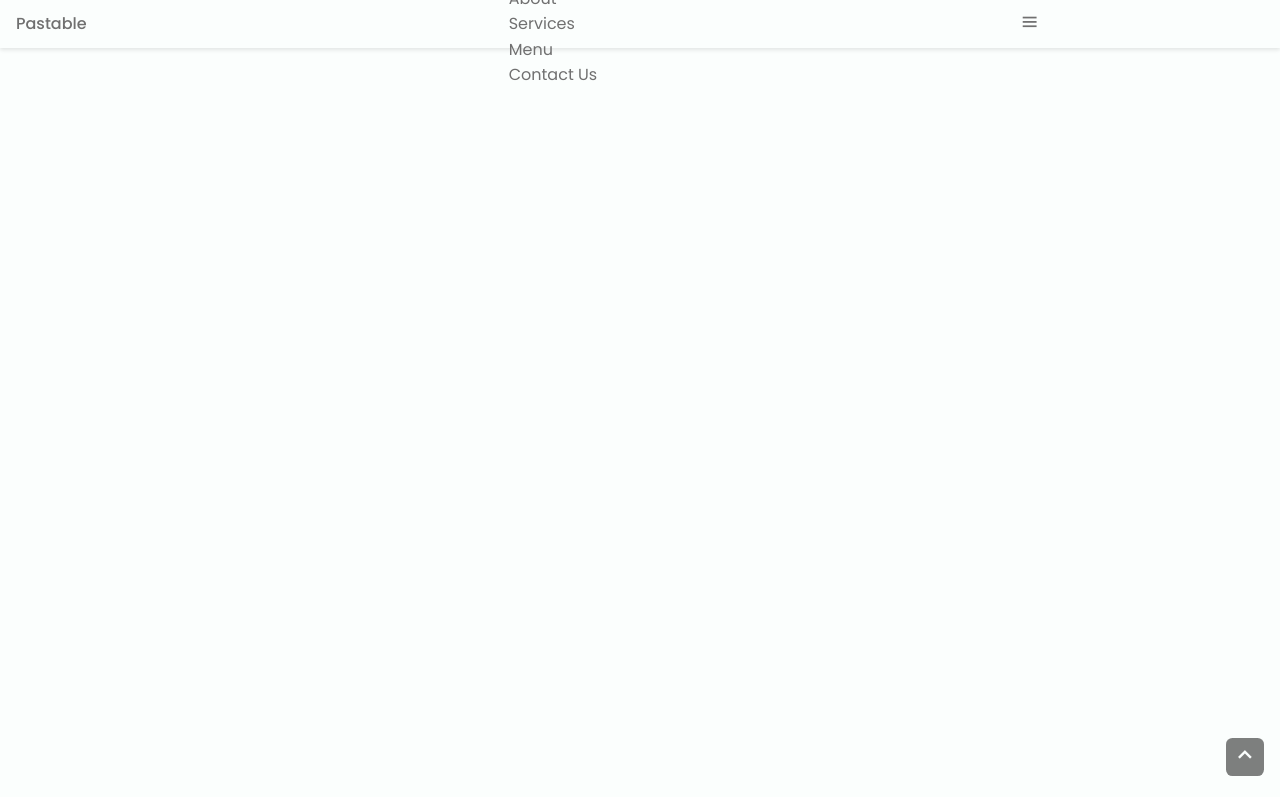
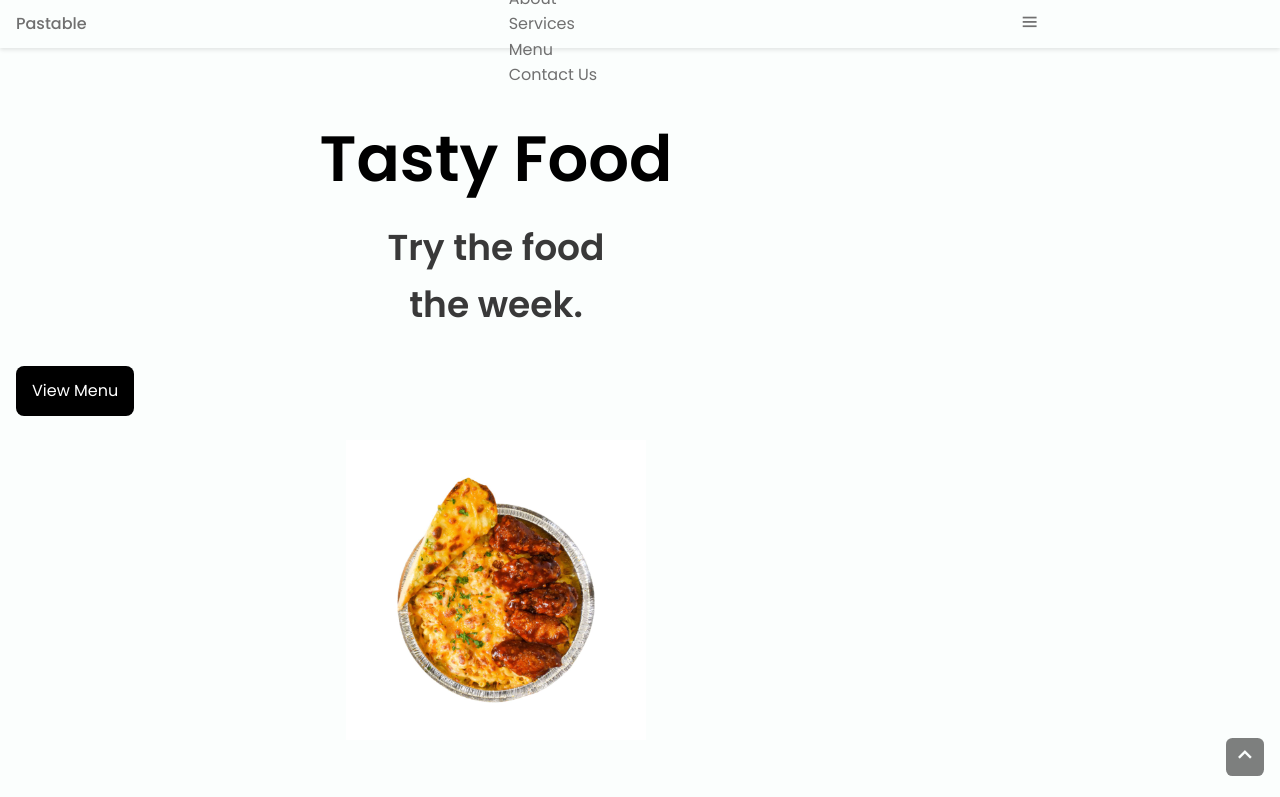
Before and after one commit to ahmedMoussa2020/pastable, a plain HTML site: page index.html in a window 1280 px wide. Drawn offline with nearby package versions, Linux system fonts and the light colour scheme.

Commit message:
scoll up and home

```diff
--- a/index.html
+++ b/index.html
@@ -53,6 +53,29 @@
 
   <main class="l-main">
 
+    <!-- Home -->
+    <section class="home" id="home">
+      <div class="home__container bd-container bd-grid">
+        <div class="home__data">
+          <h1 class="home__title">Tasty Food</h1>
+          <h2 class="home__subtitle">Try the food <br> the week.</h2>
+          <a href="#" class="button">View Menu</a>
+        </div>
+
+        <img src="pastable/img/bbqChickenBread.jpeg" class="home__img" alt="">
+      </div>
+    </section>
+
+    <!-- Home -->
+    <section class="home" id="home">
+
+    </section>
+
+    <!-- Home -->
+    <section class="home" id="home">
+
+    </section>
+
   </main>
 
 
--- a/pastable/css/styles.css
+++ b/pastable/css/styles.css
@@ -252,3 +252,46 @@ img{
   visibility: visible;
   bottom: 1.5rem;
 }
+
+/*========== HOME ==========*/
+.home__container{
+  height: calc(100vh - var(--header-height));
+  align-content: center;
+}
+
+.home__title{
+  font-size: var(--biggest-font-size);
+  color: var(--first-color);
+  margin-bottom: var(--mb-1);
+  text-align: center;
+}
+
+.home__subtitle{
+  font-size: var(--h1-font-size);
+  color: var(--title-color);
+  margin-bottom: var(--mb-4);
+  text-align: center;
+}
+
+.home__img{
+  width: 300px;
+  justify-self: center;
+}
+
+/*========== BUTTONS ==========*/
+.button{
+  display: inline-block;
+  background-color: var(--first-color);
+  color: #FFF;
+  padding: .75rem 1rem;
+  border-radius: .5rem;
+  transition: .3s;
+}
+
+.button__text__center{
+    text-align: center;
+}
+
+.button:hover{
+  background-color: var(--first-color-alt);
+}
```
Lines whose indentation alone changed are shown as unchanged.
